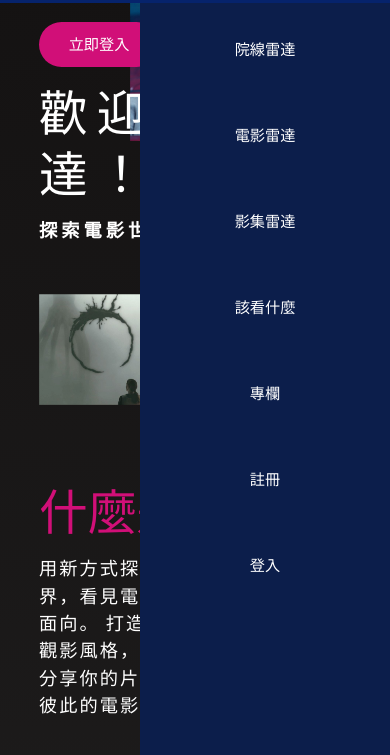
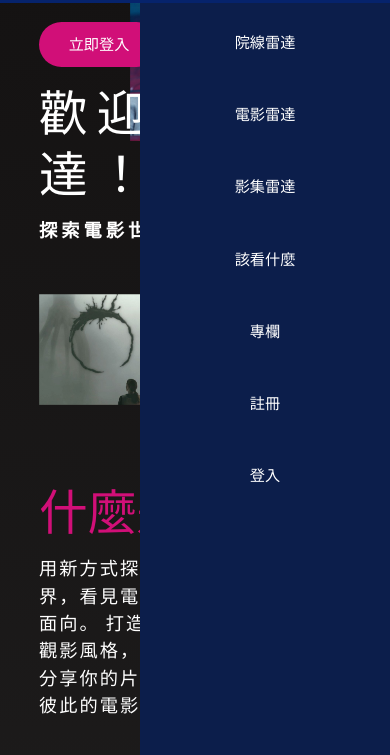
Before and after one commit to mozzaray/filmradar, a plain HTML site: page index.html in a window 390 px wide. Both pictures are taken after a click on the element 355 px from the left and 33 px from the top of the page. Shown: the part 57-812 px from the top of the page. Drawn offline with nearby package versions, Linux system fonts and the light colour scheme; a web font is replaced by a local one.

Commit message:
test nav

```diff
--- a/css/style.css
+++ b/css/style.css
@@ -861,7 +861,8 @@ p{
     }
 
     header .list > li > a{
-        line-height: 2.5;
+        /* line-height: 2.5; */
+        line-height: 159.5%;
         font-size: 2.5rem;
     }
 
```
